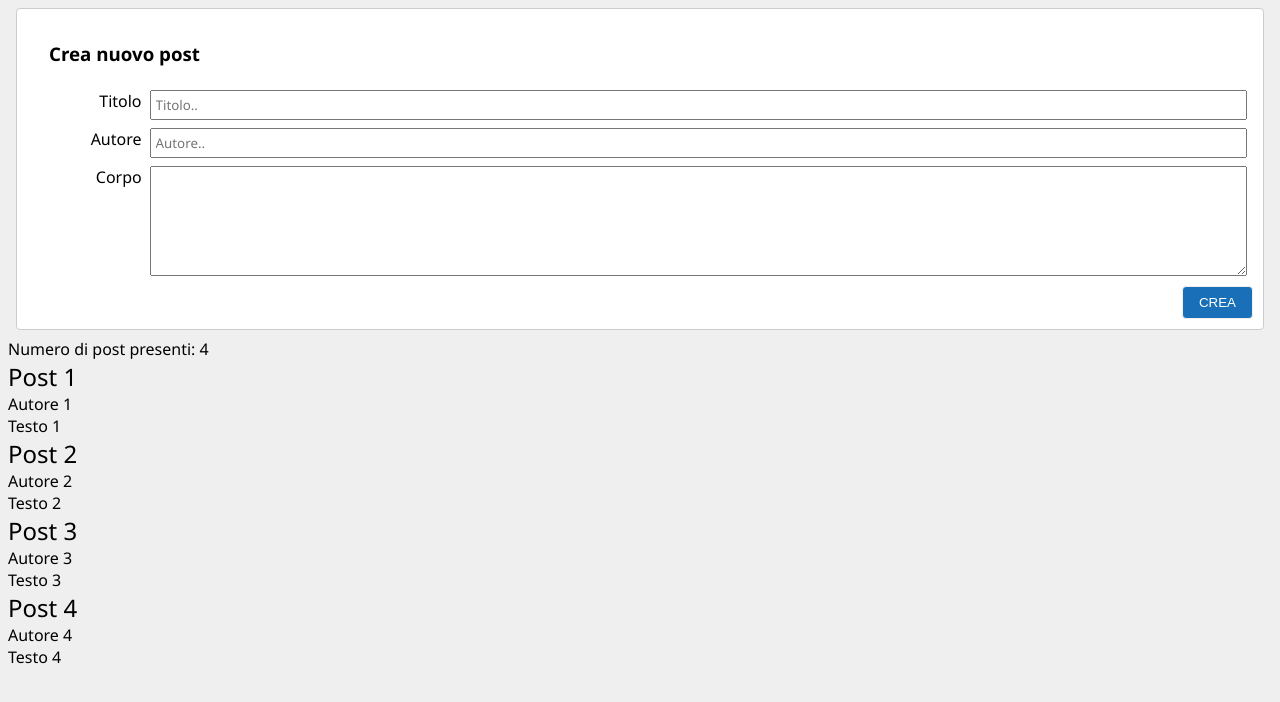
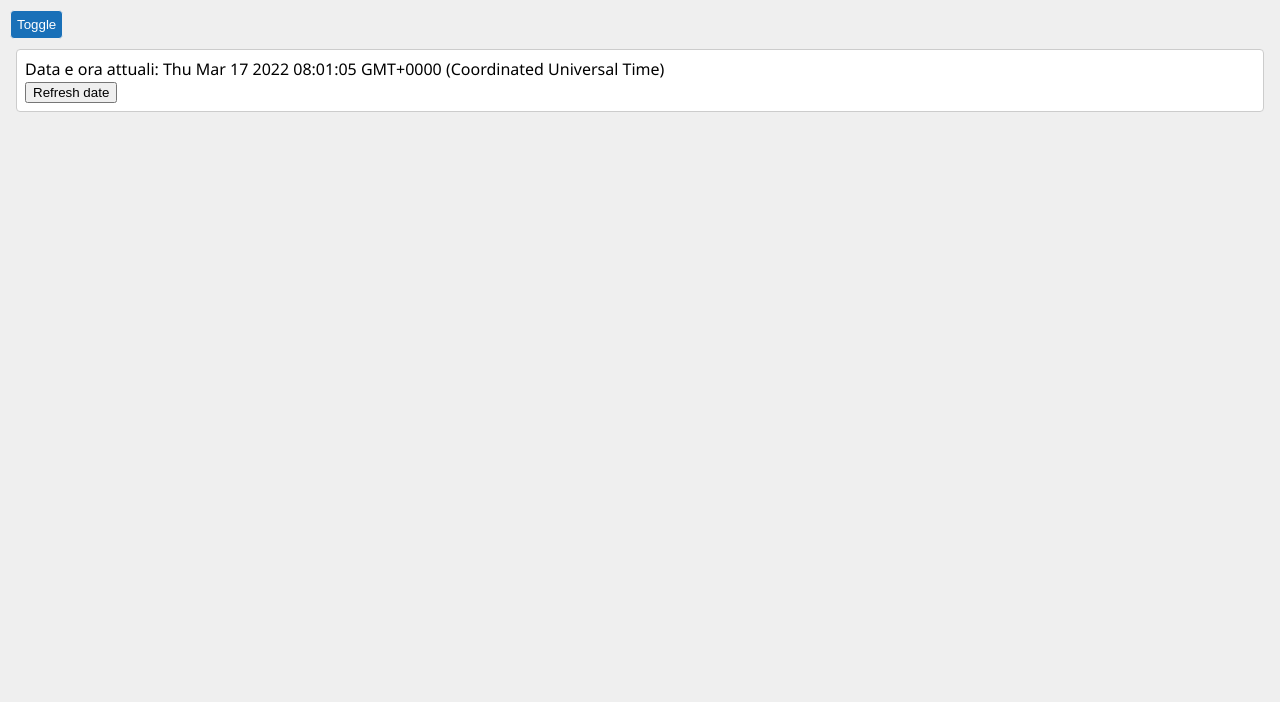
Before and after one commit to gdradi/fitstic-react-2022, a React (Create React App) app: page / in a window 1280 px wide. Shown: the top 702 px of the page. Built offline with nearby package versions, Linux system fonts and the light colour scheme.

Commit message:
lezione 7 - useEffect

```diff
--- a/src/app.tsx
+++ b/src/app.tsx
@@ -14,7 +14,7 @@ export const App: React.FunctionComponent = () => {
     const [date, setDate] = useState(new Date());
     const [tempValue, setTempValue] = useState(initialValue);
     const [tempValue2, setTempValue2] = useState(initialValue2);
-    const [text, setText] = useState(null);
+    const [text, setText] = useState("");
     const [numero, setNumero] = useState(0);
 
     // Variabili/funzioni di appoggio
--- /dev/null
+++ b/src/appDate.tsx
@@ -0,0 +1,41 @@
+import { useEffect, useState } from "react";
+import { ButtonComponent } from "./button";
+import { DateComponent } from "./date";
+
+export const App: React.FunctionComponent = () => {
+    // State
+    const [isVisible, setIsVisible] = useState(true);
+    return <div>
+        <ButtonComponent clickCallback={() => { setIsVisible(!isVisible); }}>Toggle</ButtonComponent>
+        {isVisible && <DateTimerComponent />}
+    </div>;
+};
+
+
+export const DateTimerComponent: React.FunctionComponent = () => {
+    // State
+    const [date, setDate] = useState(new Date());
+
+    useEffect(() => {
+        console.log("useEffect()");
+        const intervalId = window.setInterval(() => {
+            console.log("log dentro setInterval");
+            setDate(new Date());
+        }, 1000);
+        return () => {
+            console.log("return della callback dello useEffect()");
+            clearInterval(intervalId);
+        };
+    }, []);
+
+    // useEffect(() => { setInterval(() => { setDate(new Date()); }, 1000); }, []);
+
+
+    return <div className="box">
+        <DateComponent date={date} />
+        <button onClick={() => {
+            console.log("onClick del bottone!");
+            setDate(new Date());
+        }}>Refresh date</button>
+    </div>;
+};
--- a/src/date.tsx
+++ b/src/date.tsx
@@ -3,7 +3,7 @@ interface DateProps {
 };
 
 export const DateComponent: React.FunctionComponent<DateProps> = (props) => {
-    console.log("[DateComponent] execution()");
+    // console.log("[DateComponent] execution()");
     const currentDate = props.date.toString();
     return <div>
         Data e ora attuali: {currentDate}
```
Also changed, not shown: src/index.tsx (+14 -2 lines).
